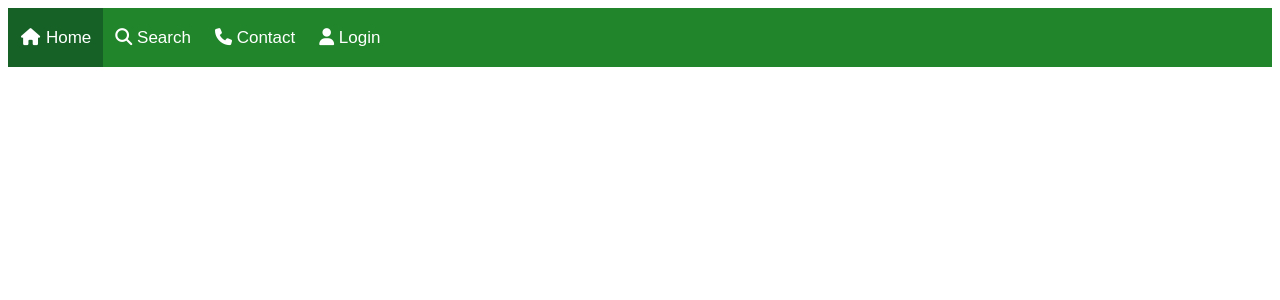
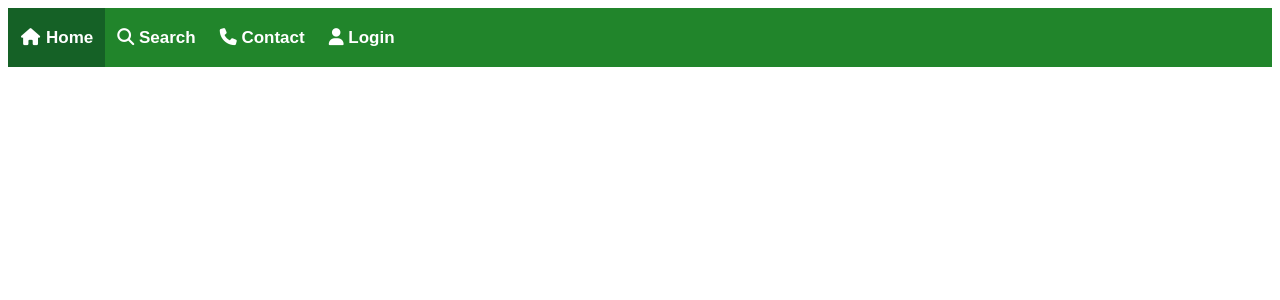
Before and after one commit to tristanhache/family-tree, a Flask app: page / in a window 1280 px wide. Shown: the top 300 px of the page. Run offline with Flask 2, Linux system fonts and the light colour scheme; some libraries are stand-ins or nearby versions; some web fonts are replaced.

Commit message:
Update index.html

```diff
--- a/templates/index.html
+++ b/templates/index.html
@@ -11,8 +11,8 @@
 </head>
 <style>
     body {
-        font-family: "carbon", sans-serif;
-        font-weight: 100;
+        font-family: "filmotype-ace", sans-serif;
+        font-weight: 700;
         font-style: normal;
         display: flex;
         line-height: 35px;
```
